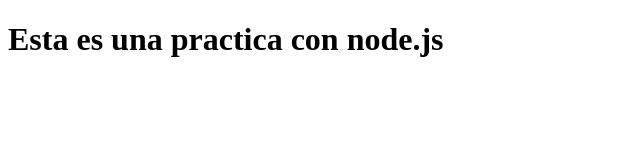
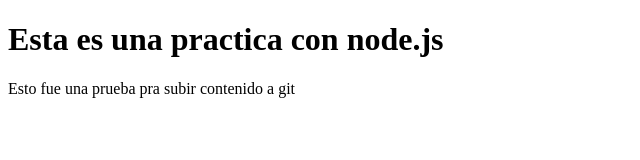
Before and after one commit to maranwind123/node-test, a plain HTML site: page index.html in a window 1280 px wide. Shown: the whole page, without its empty margins (0-640 px from the left). Drawn offline with Linux system fonts and the light colour scheme.

Commit message:
Prueba de más información incluida

```diff
--- a/index.html
+++ b/index.html
@@ -7,5 +7,6 @@
 </head>
 <body>
 	<h1>Esta es una practica con node.js</h1>
+	<p>Esto fue una prueba pra subir contenido a git </p>
 </body>
 </html>
```
